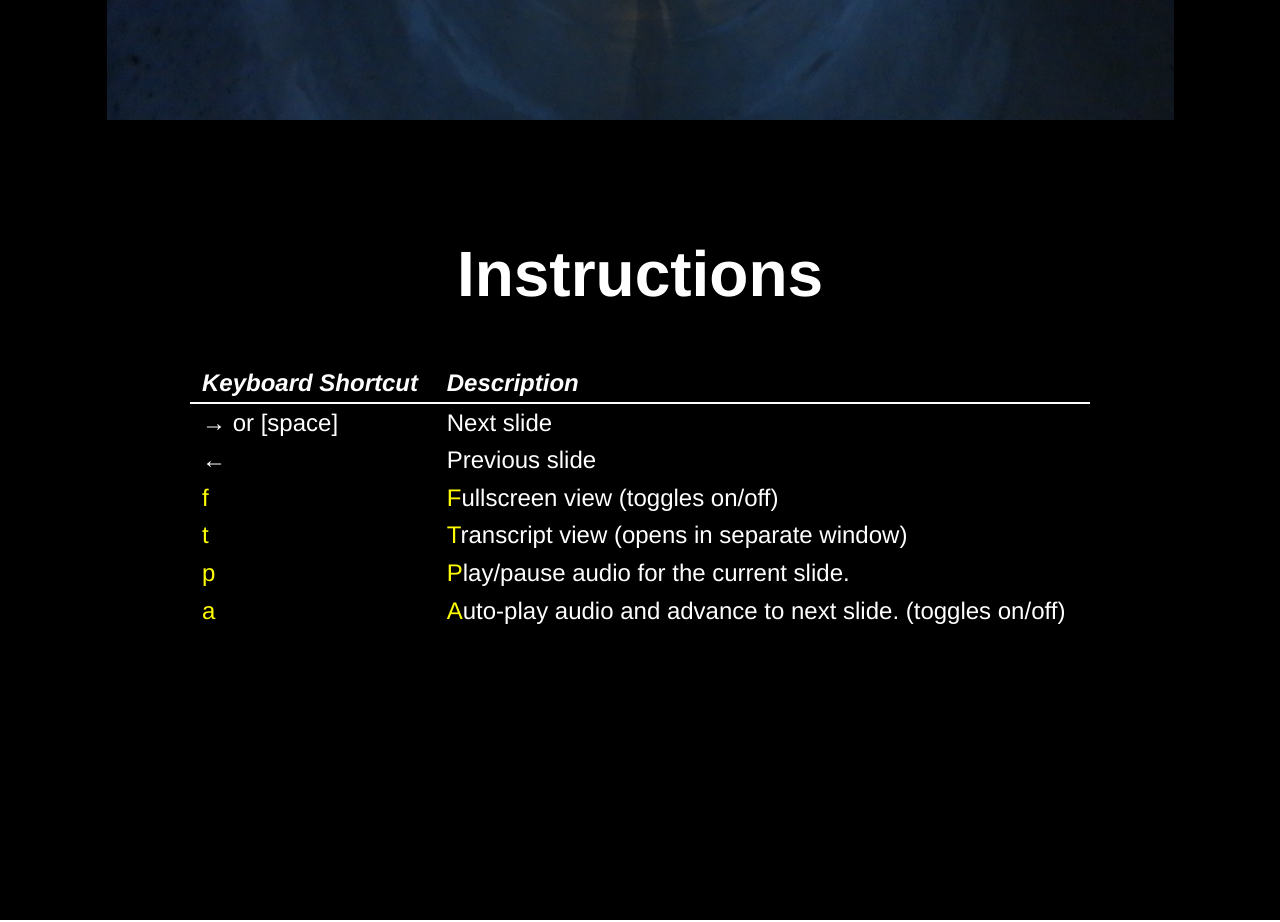
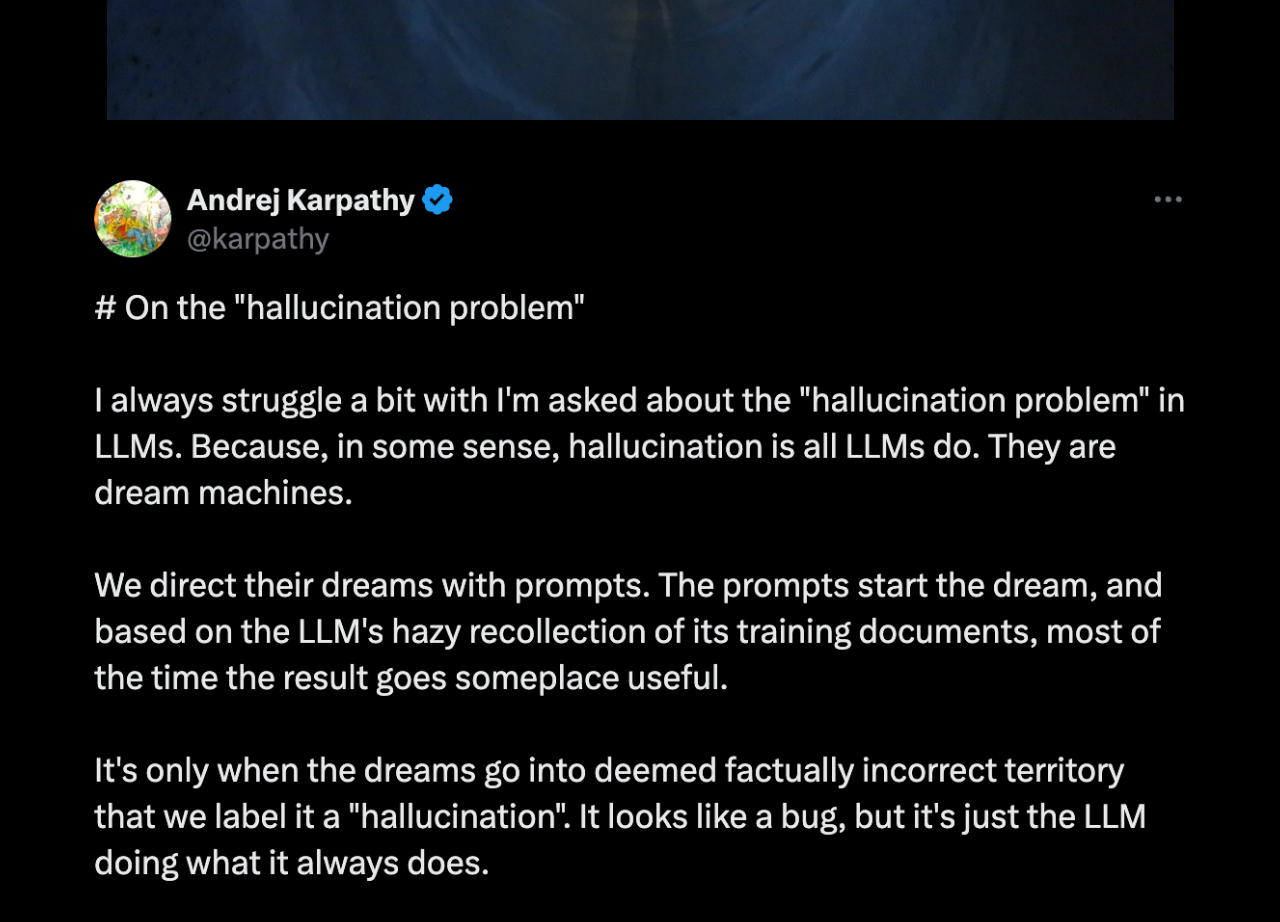
Before and after one commit to ThirstyHead/truth, a website: page slides/en-us/index-src.html in a window 1280 px wide. Shown: the part 680-1602 px from the top of the page. Drawn offline with Linux system fonts and the light colour scheme.

Commit message:
added hallucinations

```diff
--- a/slides/en-us/index-src.html
+++ b/slides/en-us/index-src.html
@@ -18,8 +18,7 @@
     <h1 hidden aria-hidden="false"></h1>
     <main class="slideshow">
       <section data-src="slides/title"></section>
-      <section data-src="slides/instructions"></section>
-      <section data-src="slides/bio"></section>
+      <section data-src="slides/ai-hallucinations"></section>
     </main>
 
     <script src="js/talk-o-vision.js"></script>
--- /dev/null
+++ b/slides/en-us/slides/ai-hallucinations/index.html
@@ -0,0 +1,18 @@
+      <section>
+        <h2 hidden aria-hidden="false"></h2>
+        <figure>
+          <a href="https://x.com/karpathy/status/1733299213503787018">
+          <img src="ai-hallucinations.png"
+               alt="Andrej Karpathy"
+               class="contain"
+               data-src="https://x.com/karpathy/status/1733299213503787018">
+          </a>
+
+          <figcaption>
+            <p>
+
+            </p>
+
+          </figcaption>
+        </figure>
+      </section>
```
Also changed, not shown: slides/en-us/slides/title/index.html (+2 -1 lines), slides/en-us/slides/ai-hallucinations/ai-hallucinations.png (added).
